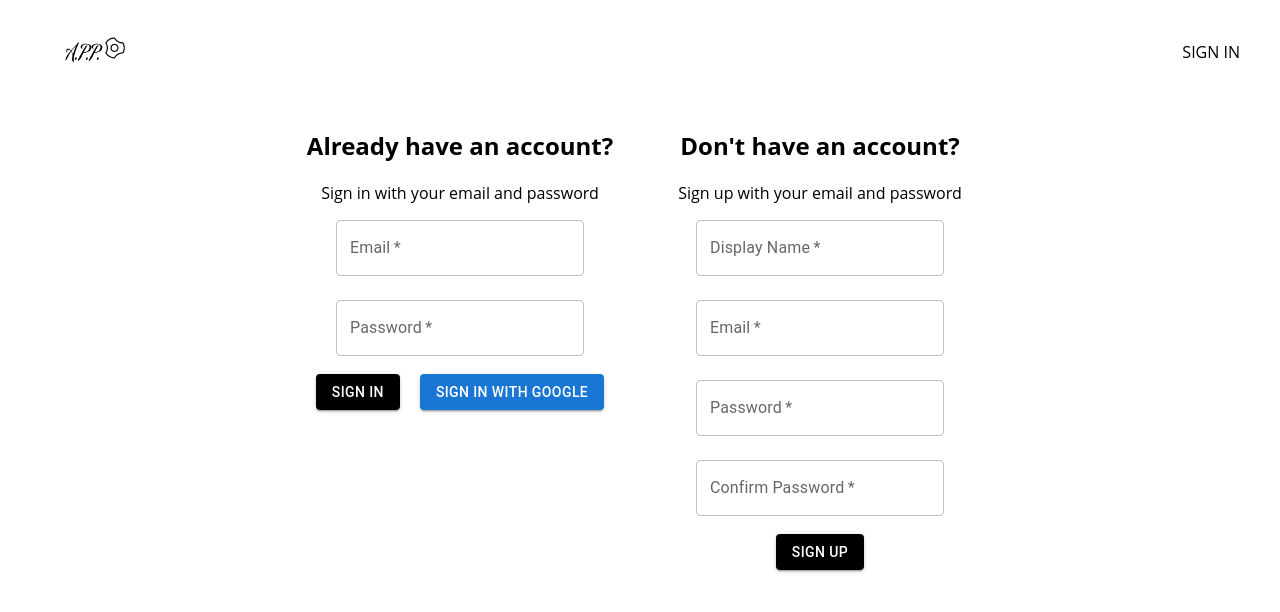
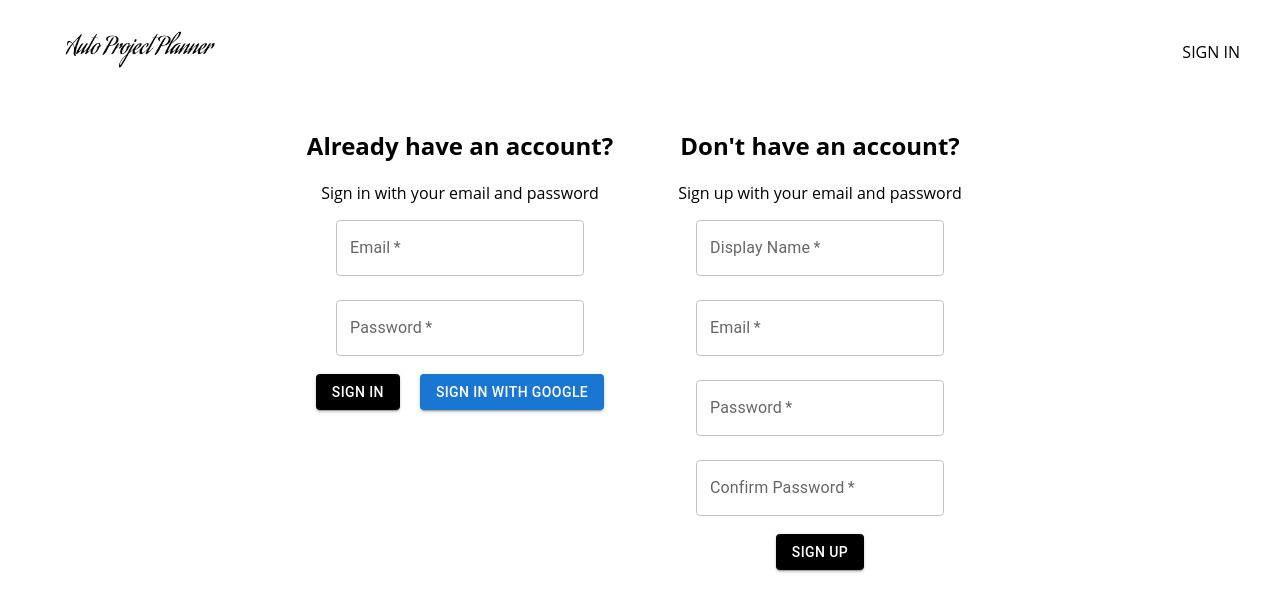
Before and after one commit to Rocket1969/auto-project-planner, a React (Create React App) app: page /auth in a window 1280 px wide. Shown: the top 612 px of the page. Built offline with nearby package versions, Linux system fonts and the light colour scheme; no server answers.

Commit message:
Changed logo

```diff
--- a/src/routes/Nav/nav.styles.css
+++ b/src/routes/Nav/nav.styles.css
@@ -9,10 +9,10 @@
 
 .logo-container {
     height: 100%;
-    width: 70px;
+    width: 200px;
     padding: 25px;
 }
 
 img {
-    width: 300%;
+    width: 100%;
 }
```
Also changed, not shown: src/assets/auto-project-planner.png.
